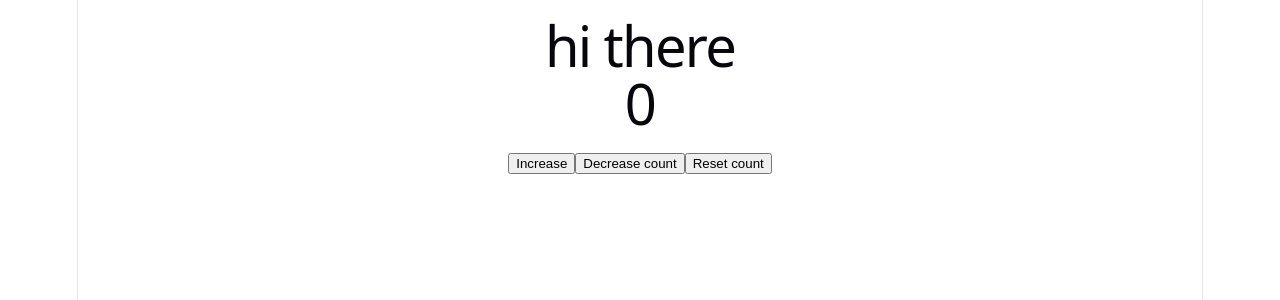
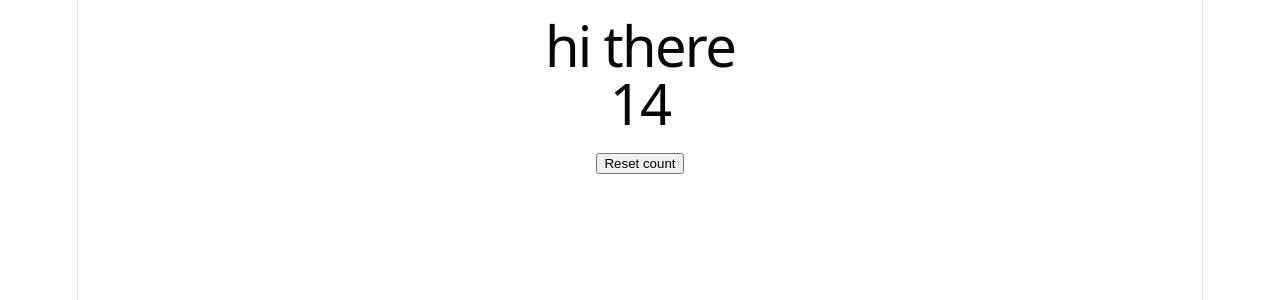
Before and after one commit to Mahendra-49/web-dev, a React (Vite) app in the folder w9_React/my-project/: page / in a window 1280 px wide. Shown: the top 300 px of the page. Built offline with nearby package versions, Linux system fonts and the light colour scheme.

Commit message:
useEffect- timeinterval

```diff
--- a/w9_React/my-project/src/App.jsx
+++ b/w9_React/my-project/src/App.jsx
@@ -1,4 +1,4 @@
-import { useState } from 'react'
+import { useState ,useEffect} from 'react'
 
 // import './App.css'
 
@@ -12,12 +12,21 @@ function App() {
 function Counter(){
    const [count, setCount] = useState(0);
 
-   function Increse(){
-    setCount(count + 1)
-   }
-   function Decrese(){
-    setCount(count - 1)
-   }
+   // hooking into the lifecycle events in react
+   console.log("counter")
+
+   // mounting- gaurd the seInterval from re-render
+   useEffect(function (){
+    console.log("mounted")
+    setInterval(function(){setCount(count=> count + 1)},1000)
+
+   },[])
+  //  function Increse(){
+  //   setCount(count + 1)
+  //  }
+  //  function Decrese(){
+  //   setCount(count - 1)
+  //  }
    function Reset(){
     setCount(0)
    }
@@ -25,8 +34,8 @@ function Counter(){
 
    return <div>
     <h1>{count}</h1>
-    <button onClick={Increse}>Increase</button>
-    <button onClick={Decrese}>Decrease count</button>
+    {/* <button onClick={Increse}>Increase</button>
+    <button onClick={Decrese}>Decrease count</button> */}
     <button onClick={Reset}>Reset count</button>
    </div>
 
```
